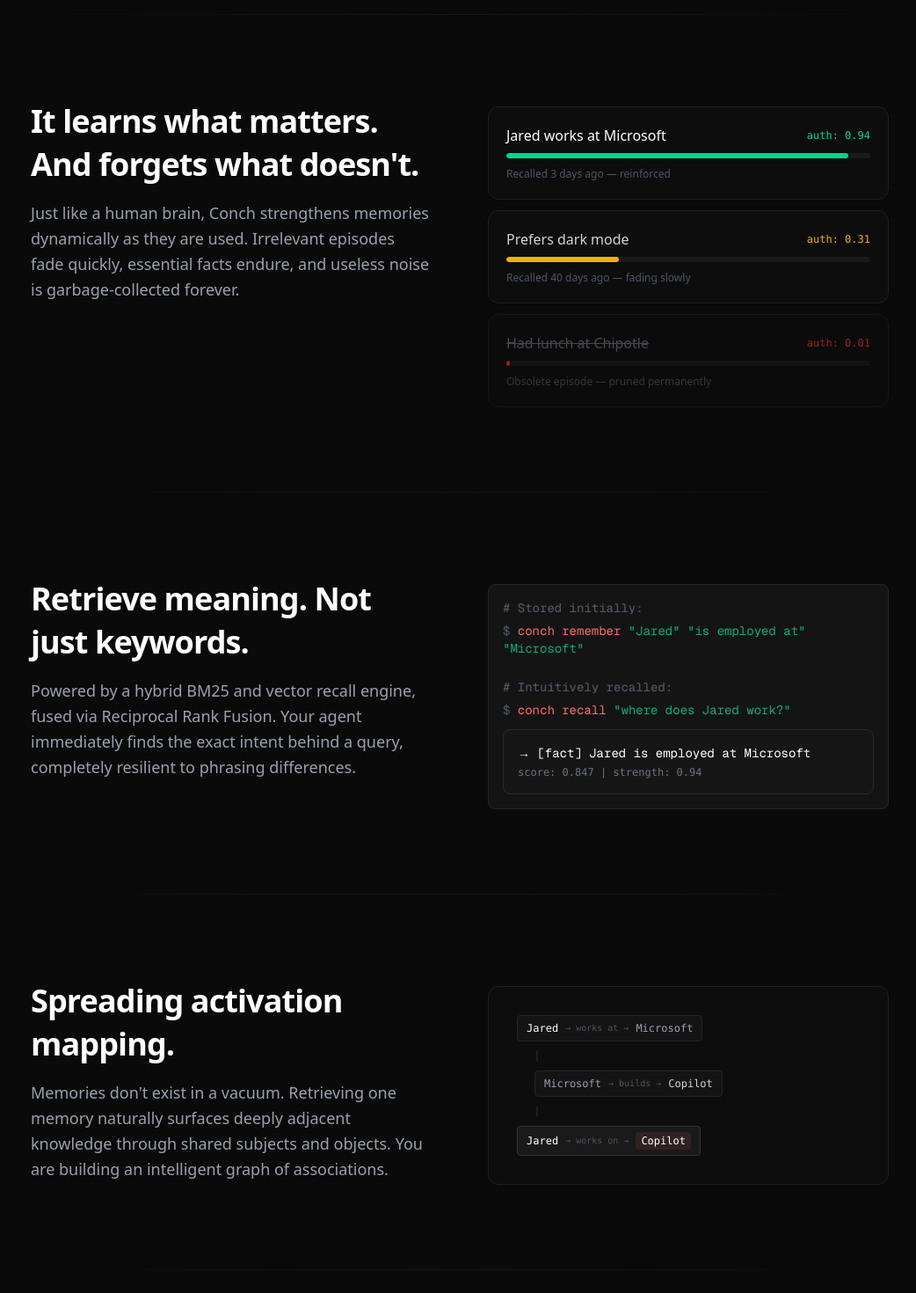
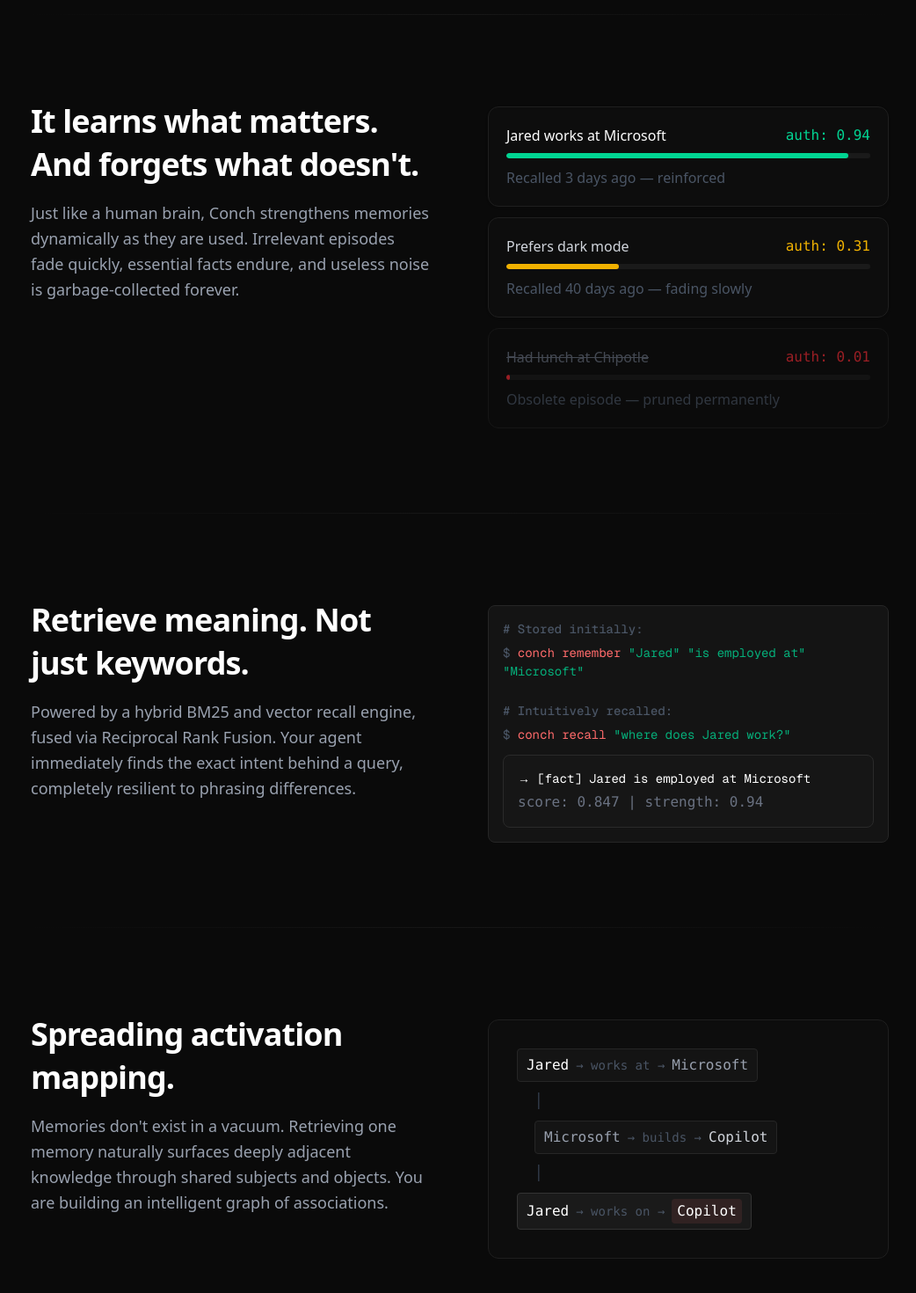
Before and after one commit to jlgrimes/conch-web, a Next.js app: page / in a window 1280 px wide. Shown: the part 1298-2768 px from the top of the page at 88% size, without its empty margins (117-1159 px from the left). Built offline with nearby package versions, Linux system fonts and the light colour scheme.

Commit message:
style: Increase various text sizes for improved readability and remove period from site title.

```diff
--- a/app/page.tsx
+++ b/app/page.tsx
@@ -8,7 +8,7 @@
   return (
     <button
       onClick={() => { navigator.clipboard.writeText(text); setCopied(true); setTimeout(() => setCopied(false), 2000); }}
-      className="absolute top-2.5 right-2.5 text-xs text-gray-500 hover:text-[var(--accent)] transition-colors bg-[#0f0f0f] px-2 py-1 rounded"
+      className="absolute top-2.5 right-2.5 text-sm text-gray-500 hover:text-[var(--accent)] transition-colors bg-[#0f0f0f] px-2 py-1 rounded"
     >
       {copied ? "copied!" : "copy"}
     </button>
@@ -36,7 +36,7 @@
       <nav className="w-full max-w-5xl px-6 py-10 flex justify-between items-center">
         <div className="flex items-center gap-3">
           <span className="text-2xl">🐚</span>
-          <span className="text-xl font-bold tracking-tight text-white mb-0.5">Conch.</span>
+          <span className="text-xl font-bold tracking-tight text-white mb-0.5">Conch</span>
         </div>
       </nav>
 
@@ -137,34 +137,34 @@
               <div className="bg-[#0d0d0d] border border-[#1f1f1f] rounded-xl p-4 md:p-5 shadow-sm">
                 <div className="flex items-center justify-between mb-2">
                   <span className="text-white text-sm md:text-base font-medium">Jared works at Microsoft</span>
-                  <span className="text-[10px] md:text-xs text-emerald-400 font-mono">auth: 0.94</span>
+                  <span className="text-sm md:text-base text-emerald-400 font-mono">auth: 0.94</span>
                 </div>
                 <div className="w-full bg-[#1a1a1a] rounded-full h-1 md:h-1.5 overflow-hidden">
                   <motion.div initial={{ width: 0 }} whileInView={{ width: "94%" }} transition={{ duration: 1, delay: 0.2 }} className="bg-emerald-400 h-full rounded-full"></motion.div>
                 </div>
-                <p className="text-gray-600 text-[10px] md:text-xs mt-2.5">Recalled 3 days ago &mdash; reinforced</p>
+                <p className="text-gray-600 text-sm md:text-base mt-2.5">Recalled 3 days ago &mdash; reinforced</p>
               </div>
 
               <div className="bg-[#0d0d0d] border border-[#1f1f1f] rounded-xl p-4 md:p-5 shadow-sm">
                 <div className="flex items-center justify-between mb-2">
                   <span className="text-gray-300 text-sm md:text-base font-medium">Prefers dark mode</span>
-                  <span className="text-[10px] md:text-xs text-yellow-500 font-mono">auth: 0.31</span>
+                  <span className="text-sm md:text-base text-yellow-500 font-mono">auth: 0.31</span>
                 </div>
                 <div className="w-full bg-[#1a1a1a] rounded-full h-1 md:h-1.5 overflow-hidden">
                   <motion.div initial={{ width: 0 }} whileInView={{ width: "31%" }} transition={{ duration: 1, delay: 0.3 }} className="bg-yellow-500 h-full rounded-full"></motion.div>
                 </div>
-                <p className="text-gray-600 text-[10px] md:text-xs mt-2.5">Recalled 40 days ago &mdash; fading slowly</p>
+                <p className="text-gray-600 text-sm md:text-base mt-2.5">Recalled 40 days ago &mdash; fading slowly</p>
               </div>
 
               <div className="bg-[#0d0d0d] border border-[#1f1f1f] rounded-xl p-4 md:p-5 opacity-60">
                 <div className="flex items-center justify-between mb-2">
                   <span className="text-gray-500 text-sm md:text-base font-medium line-through">Had lunch at Chipotle</span>
-                  <span className="text-[10px] md:text-xs text-red-500 font-mono">auth: 0.01</span>
+                  <span className="text-sm md:text-base text-red-500 font-mono">auth: 0.01</span>
                 </div>
                 <div className="w-full bg-[#1a1a1a] rounded-full h-1 md:h-1.5 overflow-hidden">
                   <motion.div initial={{ width: 0 }} whileInView={{ width: "1%" }} transition={{ duration: 1, delay: 0.4 }} className="bg-red-500 h-full rounded-full"></motion.div>
                 </div>
-                <p className="text-gray-600 text-[10px] md:text-xs mt-2.5">Obsolete episode &mdash; pruned permanently</p>
+                <p className="text-gray-600 text-sm md:text-base mt-2.5">Obsolete episode &mdash; pruned permanently</p>
               </div>
             </FadeIn>
           </div>
@@ -189,7 +189,7 @@
           </div>
           <div className="md:w-1/2 w-full pt-2">
             <FadeIn>
-              <div className="code-block text-xs md:text-sm p-5 md:p-6 bg-[#0d0d0d] border-[#1f1f1f]">
+              <div className="code-block text-sm md:text-base p-5 md:p-6 bg-[#0d0d0d] border-[#1f1f1f]">
                 <div className="text-gray-600 mb-1.5 font-medium"># Stored initially:</div>
                 <div className="mb-6"><span className="text-gray-600">$</span> <span className="text-[var(--accent)]">conch remember</span> <span className="text-emerald-400/80">&quot;Jared&quot;</span> <span className="text-emerald-400/80">&quot;is employed at&quot;</span> <span className="text-emerald-400/80">&quot;Microsoft&quot;</span></div>
 
@@ -203,7 +203,7 @@
                   className="text-gray-300 bg-[#161616] p-3 md:p-4 rounded-lg border border-[#2a2a2a]"
                 >
                   <div className="text-white mb-1">→ [fact] Jared is employed at Microsoft</div>
-                  <div className="text-[10px] md:text-xs font-mono text-gray-500">score: 0.847 | strength: 0.94</div>
+                  <div className="text-sm md:text-base font-mono text-gray-500">score: 0.847 | strength: 0.94</div>
                 </motion.div>
               </div>
             </FadeIn>
@@ -228,23 +228,23 @@
           </div>
           <div className="md:w-1/2 w-full pt-2">
             <FadeIn>
-              <div className="bg-[#0d0d0d] border border-[#1f1f1f] rounded-xl p-6 md:p-8 font-mono text-[10px] md:text-xs">
+              <div className="bg-[#0d0d0d] border border-[#1f1f1f] rounded-xl p-6 md:p-8 font-mono text-sm md:text-base">
                 <div className="flex flex-col items-start gap-2.5 relative z-10">
                   <div className="flex items-center gap-2 flex-wrap bg-[#141414] px-2.5 py-1.5 border border-[#262626] rounded">
                     <span className="text-white font-medium">Jared</span>
-                    <span className="text-gray-600 text-[9px] md:text-[10px]">→ works at →</span>
+                    <span className="text-gray-600 text-[10px] md:text-sm">→ works at →</span>
                     <span className="text-gray-400">Microsoft</span>
                   </div>
-                  <div className="text-gray-700 text-[10px] ml-5">│</div>
+                  <div className="text-gray-700 text-sm md:text-base ml-5">│</div>
                   <div className="flex items-center gap-2 flex-wrap ml-5 bg-[#141414] px-2.5 py-1.5 border border-[#262626] rounded">
                     <span className="text-gray-400">Microsoft</span>
-                    <span className="text-gray-600 text-[9px] md:text-[10px]">→ builds →</span>
+                    <span className="text-gray-600 text-[10px] md:text-sm">→ builds →</span>
                     <span className="text-gray-300">Copilot</span>
                   </div>
-                  <div className="text-gray-700 text-[10px] ml-5">│</div>
+                  <div className="text-gray-700 text-sm md:text-base ml-5">│</div>
                   <div className="flex items-center gap-2 flex-wrap bg-[#1a1a1a] px-2.5 py-1.5 border border-[#333] rounded">
                     <span className="text-white font-medium">Jared</span>
-                    <span className="text-gray-600 text-[9px] md:text-[10px]">→ works on →</span>
+                    <span className="text-gray-600 text-[10px] md:text-sm">→ works on →</span>
                     <span className="text-white bg-[var(--accent)]/10 px-1.5 py-0.5 rounded text-[var(--accent)]">Copilot</span>
                   </div>
                 </div>
@@ -273,12 +273,12 @@
               <div className="w-3 h-3 rounded-full bg-[#333]"></div>
               <div className="w-3 h-3 rounded-full bg-[#333]"></div>
             </div>
-            <div className="code-block text-left text-xs md:text-sm p-6 bg-[#0a0a0a] border-none rounded-none !font-mono">
+            <div className="code-block text-left text-sm md:text-base p-6 bg-[#0a0a0a] border-none rounded-none !font-mono">
               <div className="text-gray-600 mb-3 font-medium"># 1. Provide the skill instructions:</div>
               <div className="mb-8"><span className="text-gray-500">User:</span> <span className="text-gray-300">Read https://raw.githubusercontent.com/jlgrimes/conch/master/skill/SKILL.md and install conch.</span></div>
 
               <div className="text-gray-600 mb-3 font-medium"># 2. Setup Deterministic Storage (AGENTS.md):</div>
-              <div className="code-block !bg-[#111111] !border-[#222] !p-5 text-[10px] md:text-xs">
+              <div className="code-block !bg-[#111111] !border-[#222] !p-5 text-sm md:text-base">
                 <span className="text-[var(--accent)]/90 block mb-2 font-semibold tracking-wide">### Mandatory Conch Triggers</span>
                 <span className="text-gray-400 block mb-4">You are a system, not a person. These are IF-THEN rules, not aspirations.</span>
                 <span className="text-white block">| Condition | What to store |</span>
@@ -302,7 +302,7 @@
       {/* Final CTA */}
       <section className="w-full max-w-5xl px-6 py-24 md:py-32 text-center">
         <FadeIn>
-          <div className="inline-block px-3 py-1 mb-6 rounded-full bg-[var(--accent)]/10 border border-[var(--accent)]/20 text-[var(--accent)] text-xs font-semibold tracking-wide uppercase">
+          <div className="inline-block px-3 py-1 mb-6 rounded-full bg-[var(--accent)]/10 border border-[var(--accent)]/20 text-[var(--accent)] text-sm font-semibold tracking-wide uppercase">
             Open Source & MIT
           </div>
           <h2 className="text-4xl md:text-5xl font-semibold text-white mb-8 tracking-tight">Evolve your agents.</h2>
@@ -318,8 +318,8 @@
       {/* Footer */}
       <footer className="w-full max-w-5xl px-6 pt-10 pb-10 border-t border-[#1a1a1a] flex flex-col items-center">
         <FadeIn className="flex flex-col sm:flex-row justify-between items-center gap-4 w-full">
-          <p className="text-gray-600 text-xs md:text-sm">Built with <span className="text-[var(--accent)] text-base">🐚</span> by <a href="https://github.com/jlgrimes" className="hover:text-white transition-colors">jlgrimes</a></p>
-          <div className="flex gap-4 md:gap-6 text-xs md:text-sm text-gray-500 font-medium">
+          <p className="text-gray-600 text-sm md:text-base">Built with <span className="text-[var(--accent)] text-lg">🐚</span> by <a href="https://github.com/jlgrimes" className="hover:text-white transition-colors">jlgrimes</a></p>
+          <div className="flex gap-4 md:gap-6 text-sm md:text-base text-gray-500 font-medium">
             <a href="https://github.com/jlgrimes/conch" target="_blank" className="hover:text-white transition-colors">GitHub</a>
             <a href="https://crates.io/crates/conch-core" target="_blank" className="hover:text-white transition-colors">crates.io</a>
             <a href="https://docs.rs/conch-core" target="_blank" className="hover:text-white transition-colors">Docs</a>
```
